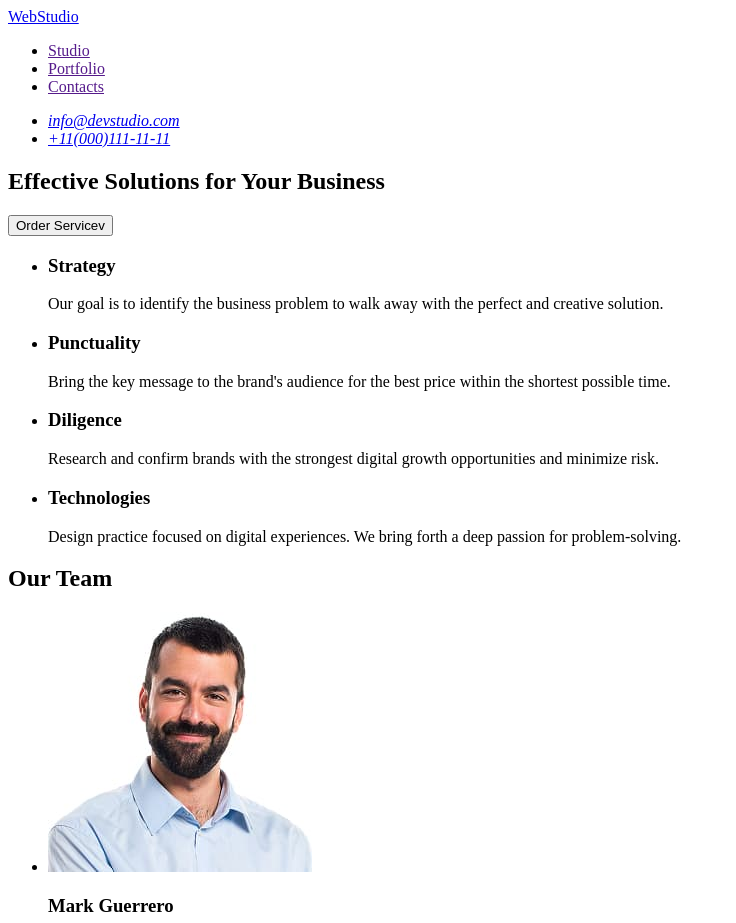
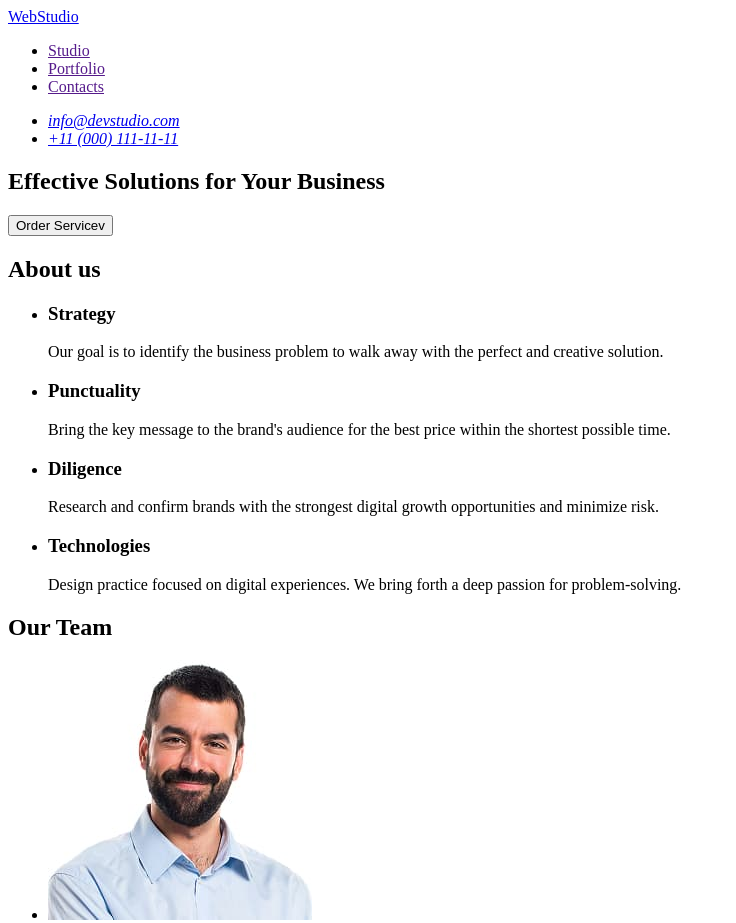
Before and after one commit to Neo131088/goit-markup-hw-01, a plain HTML site: page index.html in a window 1280 px wide. Shown: the top 923 px of the page, without its empty margins (0-736 px from the left). Drawn offline with Linux system fonts and the light colour scheme.

Commit message:
update index tml files

```diff
--- a/index.html
+++ b/index.html
@@ -18,7 +18,7 @@
         <Address>
             <ul>
                 <Li><a href="mailto:info@devstudio.com">info@devstudio.com</a></Li>
-                <li><a href="+11-000-111-11-11">+11(000)111-11-11</a></li>
+                <li><a href="+110001111111">+11 (000) 111-11-11</a></li>
             </ul>
         </Address>
     </header>
@@ -28,6 +28,7 @@
             <button type="button">Order Servicev</button>
         </section>
         <section>
+            <h2>About us</h2>
         <ul>
             <li>
                 <h3>Strategy</h3>
```
